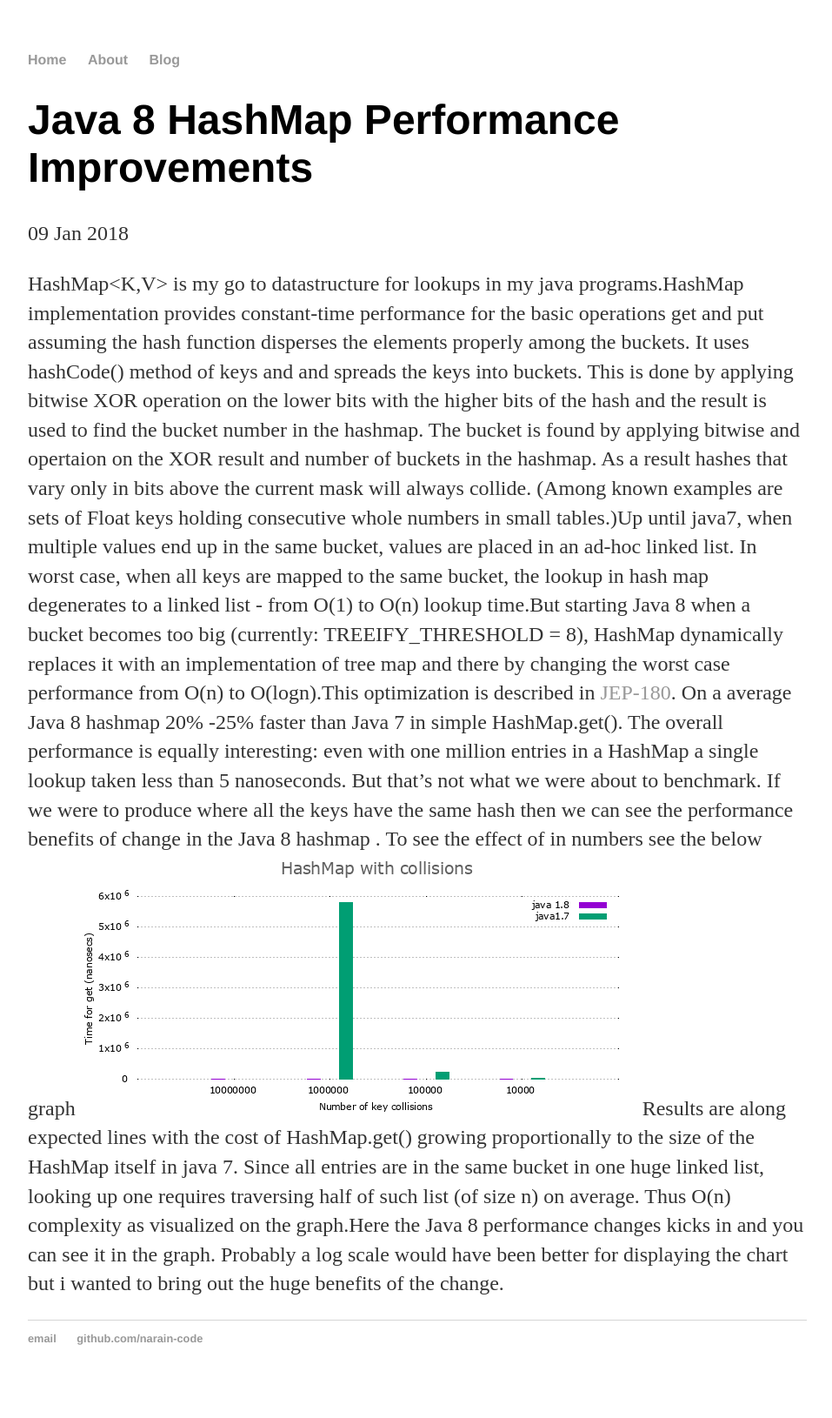
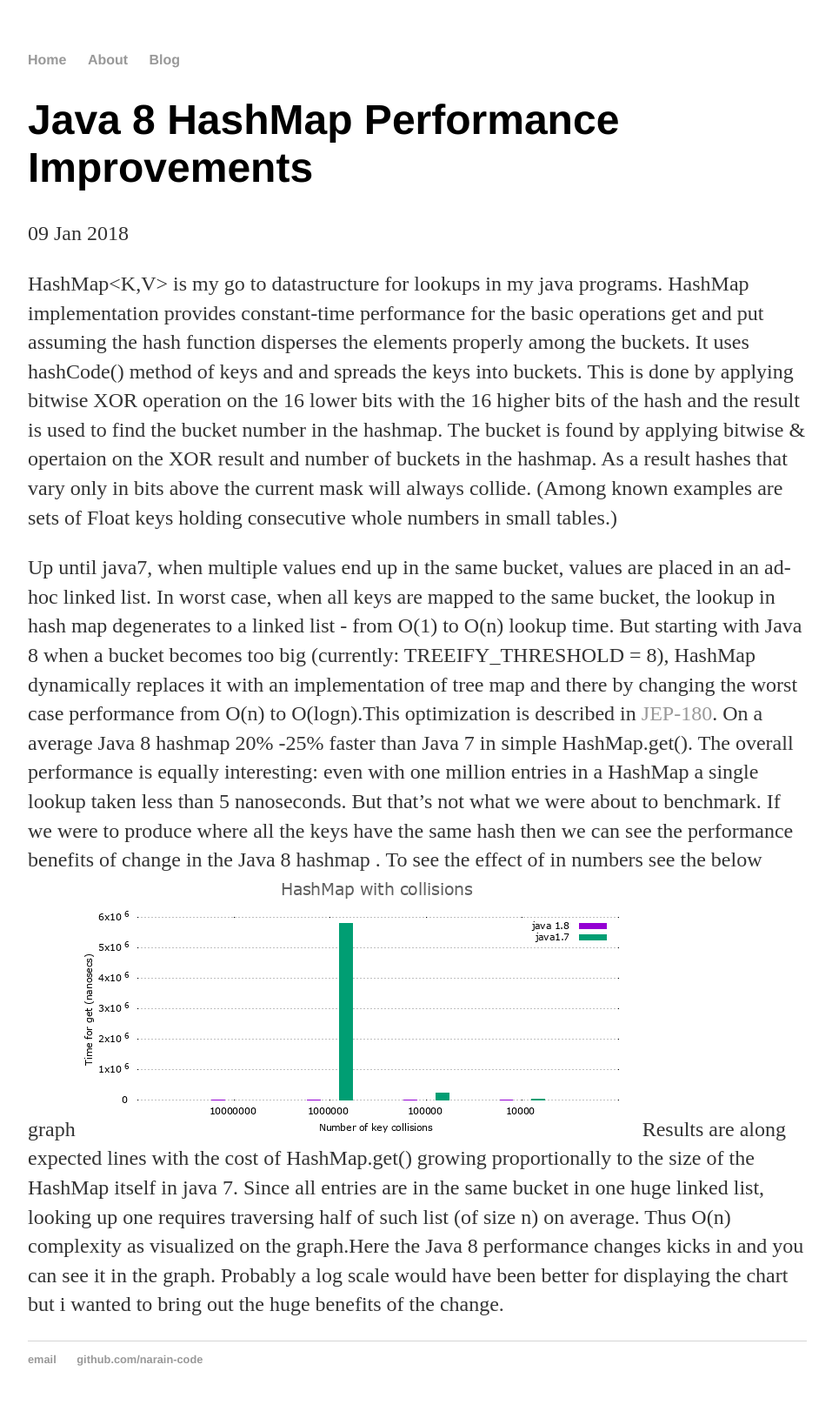
Before and after one commit to narain-code/narain-code.github.io, a Jekyll site: the page built from _posts/2018-01-09-java8-hashmap.md, in a window 1280 px wide. Shown: the whole page at 87% size, without its empty margins (160-1117 px from the left). Built offline with Jekyll 4.4.1, drawn with Linux system fonts in a browser that asks for light colours; before the commit the page ends 1606 px from its top, so only the background shows below that.

Commit message:
Update 2018-01-09-java8-hashmap.md

```diff
--- a/_posts/2018-01-09-java8-hashmap.md
+++ b/_posts/2018-01-09-java8-hashmap.md
@@ -4,7 +4,9 @@
 date: 2018-01-09
 ---
 
- HashMap<K,V> is my go to datastructure for lookups in my java programs.HashMap implementation provides constant-time performance for the basic operations get and put assuming the hash function disperses the elements properly among the buckets. It uses hashCode() method of keys and and spreads the keys into buckets. This is done by applying bitwise XOR operation on the lower bits with the higher bits of the hash and the result is used to find the bucket number in the hashmap. The bucket is found by applying bitwise and opertaion on the XOR result and number of buckets in the hashmap. As a result hashes that vary only in bits above the current mask will always collide. (Among known examples are sets of Float keys holding consecutive whole numbers in small tables.)Up until java7, when multiple values end up in the same bucket, values are placed in an ad-hoc linked list. In worst case, when all keys are mapped to the same bucket, the lookup in hash map degenerates to a linked list - from O(1) to O(n) lookup time.But starting Java 8 when a bucket becomes too big (currently: TREEIFY_THRESHOLD = 8), HashMap dynamically replaces it with an implementation of tree map and there by changing the worst case performance from O(n) to O(logn).This optimization is described in [JEP-180](http://openjdk.java.net/jeps/180).
+HashMap<K,V> is my go to datastructure for lookups in my java programs. HashMap implementation provides constant-time performance for the basic operations get and put assuming the hash function disperses the elements properly among the buckets. It uses hashCode() method of keys and and spreads the keys into buckets. This is done by applying bitwise XOR operation on the 16 lower bits with the 16 higher bits of the hash and the result is used to find the bucket number in the hashmap. The bucket is found by applying bitwise & opertaion on the XOR result and number of buckets in the hashmap. As a result hashes that vary only in bits above the current mask will always collide. (Among known examples are sets of Float keys holding consecutive whole numbers in small tables.)
+
+Up until java7, when multiple values end up in the same bucket, values are placed in an ad-hoc linked list. In worst case, when all keys are mapped to the same bucket, the lookup in hash map degenerates to a linked list - from O(1) to O(n) lookup time. But starting with Java 8 when a bucket becomes too big (currently: TREEIFY_THRESHOLD = 8), HashMap dynamically replaces it with an implementation of tree map and there by changing the worst case performance from O(n) to O(logn).This optimization is described in [JEP-180](http://openjdk.java.net/jeps/180).
  On a average Java 8 hashmap 20% -25% faster than Java 7 in simple HashMap.get(). The overall performance is equally interesting: even with one million entries in a HashMap a single lookup taken less than 5 nanoseconds. But that's not what we were about to benchmark. If we were to produce where all the keys have the same hash then we can see the performance benefits of change in the Java 8 hashmap .
  To see the effect of in numbers see the below graph
  ![JavaHashMapPerformance-WithCollisions](/images/javahashmap-withcollisions.png){:class="img-responsive"}
```
